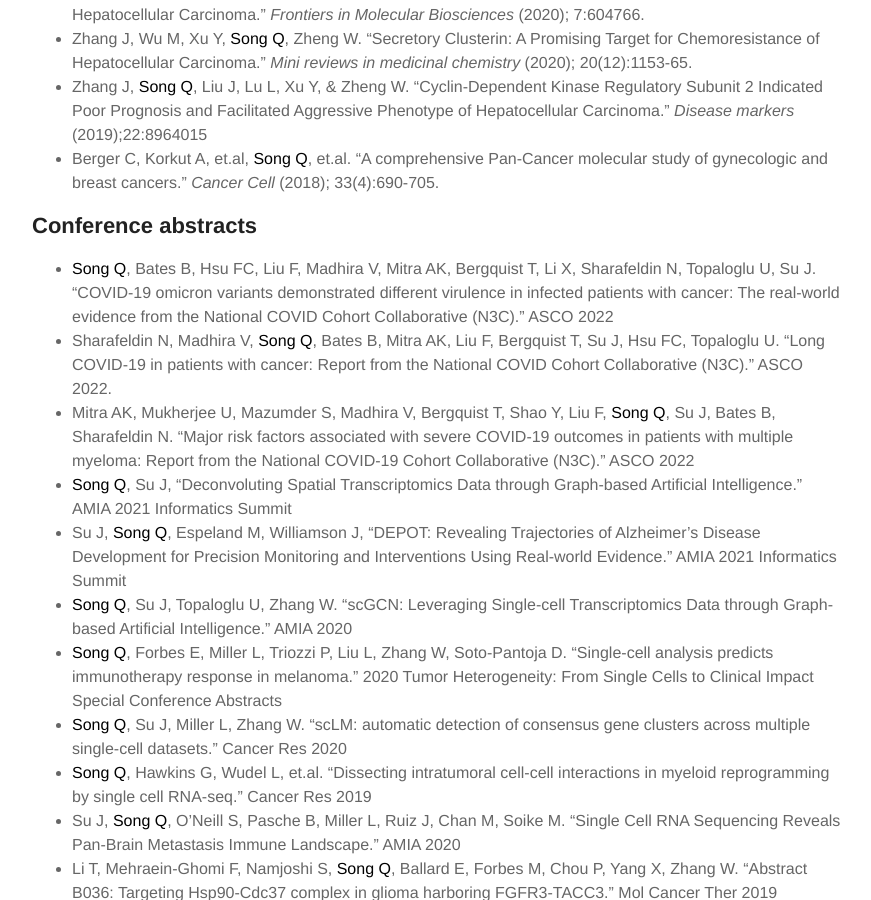
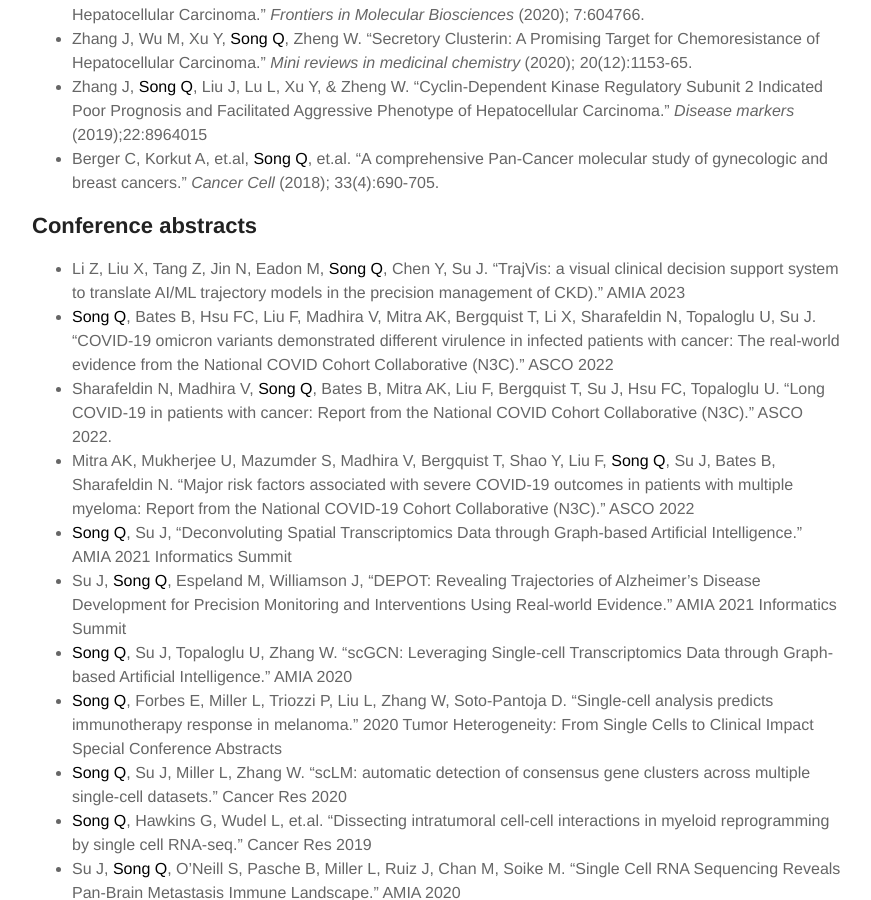
Before and after one commit to QSong-github/SongLab, a Jekyll site: the page built from pages/publication.md, in a window 1280 px wide and 900 px high, scrolled down 3587 px. Shown: the whole window, without its empty margins (203-1074 px from the left). Built offline with Jekyll 4.4.1, drawn with Linux system fonts in a browser that asks for light colours; some of the changed text lies outside the part shown.

Commit message:
Update publication.md

```diff
--- a/pages/publication.md
+++ b/pages/publication.md
@@ -7,7 +7,7 @@
 ## Methodology
 * Tang Z, Zhang T, Yang B, Su J, **Song Q***, “SpaRx: Elucidate single-cell spatial heterogeneity of drug responses for personalized treatment.” _Briefings in Bioinformatics_ (Accepted)
 * Chen M, Xu C, Xu Z, He Z, Su J, **Song Q***, “SCRN: Single-cell Gene Regulatory Network Identification in Alzheimer’s disease.” Under Review in _IEEE/ACM Transactions on Computational Biology and Bioinformatics_
-* Tang Z, Zhang T, Yang B, Su J, **Song Q***, “SiGra: Single-cell spatial elucidation through image-augmented graph transformer.” _Nature Communications_ (Accepted)
+* Tang Z, Zhang T, Yang B, Su J, **Song Q***, “SiGra: Single-cell spatial elucidation through image-augmented graph transformer.” _Nature Communications_ (2023); 14(1),p5618.
 * Tang Z, Zhang T, **Song Q***, Su J, Yang B. “PINet: Privileged Information Improve the Interpretablity and generalization of structural MRI in Alzheimer’s Disease.” _ACM-BCB 2023_ (Accepted).
 * Tang Z, Zhang T, Yang B, Su J, **Song Q***, “spaCI: deciphering spatial cellular communications through adaptive graph model.” Briefings in Bioinformatics, (2023); bbac563.
 * Rao F, Chen M, Yang D, Morrell B, **Song Q***, Zhu W. “scENT for revealing gene clusters from single-cell RNA-seq data.” _IEEE/ACM Transactions on Computational Biology and Bioinformatics_ (2023)
@@ -18,7 +18,7 @@
 * **Song Q***, Su J. “DSTG: Deconvoluting Spatial Transcriptomics Data through Graph-based Artificial Intelligence.” _Briefings in Bioinformatics_ (2021); bbaa414.
 * **Song Q**, Su J, Miller L, Zhang W. “scLM: automatic detection of consensus gene clusters across multiple single-cell datasets.” _Genomics, Proteomics & Bioinformatics_ (2020); 19(2), 330–341.
 * **Song Q**, Wang H, Miller L and Zhou X. “Systems biology approach to studying proliferation-dependent prognostic subnetworks in breast cancer.” _Scientific Reports_ (2015); 12981.
-* Xu E, Zhang J, Li J, **Song Q**, Yang D, Wu G, Chen M. “Pathology Steered Stratification Network for Subtype Identification in Alzheimer's Disease.” _Medical Physics_ (Accepted)
+* Xu E, Zhang J, Li J, **Song Q**, Yang D, Wu G, Chen M. “Pathology Steered Stratification Network for Subtype Identification in Alzheimer's Disease.” _Medical Physics_ (2023); 1-13
 * Luo J, Liu L, Suresh V, **Song Q**, and Zhou X. "RPI-Bind: a structure-based method for accurate identification of RNA-protein binding sites." _Scientific Reports_ (2017); 7(1):1-3.
 * Zhang J, Liu Q, Zhang H, Dai M, **Song Q**, Yang D, Wu G, Chen M. “Uncovering the System
 Vulnerability and Criticality of Human Brain under Evolving Neuropathological Events in Alzheimer’s Disease.” Under Revision in _Physics in Medicine and Biology_
@@ -70,6 +70,7 @@
 * Berger C, Korkut A, et.al, **Song Q**, et.al. “A comprehensive Pan-Cancer molecular study of gynecologic and breast cancers.” _Cancer Cell_ (2018); 33(4):690-705.
 
 ## Conference abstracts
+* Li Z, Liu X, Tang Z, Jin N, Eadon M, **Song Q**, Chen Y, Su J. “TrajVis: a visual clinical decision support system to translate AI/ML trajectory models in the precision management of CKD).” AMIA 2023
 * **Song Q**, Bates B, Hsu FC, Liu F, Madhira V, Mitra AK, Bergquist T, Li X, Sharafeldin N, Topaloglu U, Su J. “COVID-19 omicron variants demonstrated different virulence in infected patients with cancer: The real-world evidence from the National COVID Cohort Collaborative (N3C).” ASCO 2022
 * Sharafeldin N, Madhira V, **Song Q**, Bates B, Mitra AK, Liu F, Bergquist T, Su J, Hsu FC, Topaloglu U. “Long COVID-19 in patients with cancer: Report from the National COVID Cohort Collaborative (N3C).” ASCO 2022.
 * Mitra AK, Mukherjee U, Mazumder S, Madhira V, Bergquist T, Shao Y, Liu F, **Song Q**, Su J, Bates B, Sharafeldin N. “Major risk factors associated with severe COVID-19 outcomes in patients with multiple myeloma: Report from the National COVID-19 Cohort Collaborative (N3C).” ASCO 2022
```
